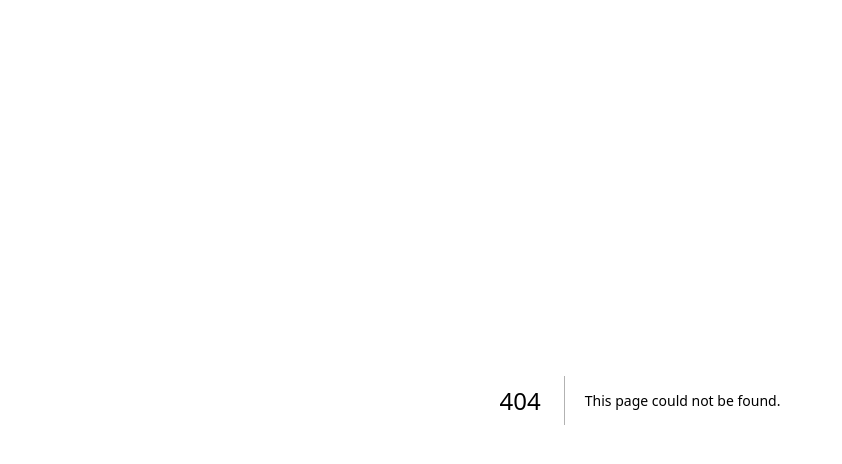
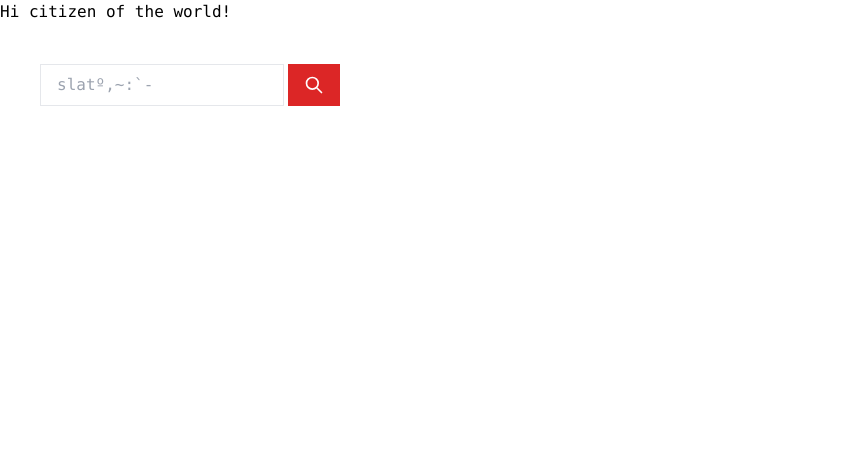
Before and after one commit to JJJJJJJJJJJJJJJl/ImageSearchEngine, a Next.js app in the folder web/: page /search in a window 1280 px wide. Before the commit this address had no page. Shown: the top 464 px of the page, without its empty margins (0-842 px from the left). Built offline with nearby package versions, Linux system fonts and the light colour scheme.

Commit message:
serch/query page added

```diff
--- a/web/pages/index.tsx
+++ b/web/pages/index.tsx
@@ -77,9 +77,9 @@ export default function Home(): ReactElement{
                 {/*
                     TODO: create component for button (add it to searchbar component aswell);
                 */}
-                {/* <Link href="/search"> */}
+                <Link href="/search">
                     <button onClick={send_images} className="px-4 py-3 m-1 text-slate-600 bg-pink-200">Submit</button>
-                {/* </Link> */}
+                </Link>
             </div>
             <div className="flex flex-wrap overflow-y-scroll h-96 mt-10">
                 {/*
--- /dev/null
+++ b/web/pages/search.tsx
@@ -0,0 +1,13 @@
+import {ReactElement, useEffect, useState} from 'react';
+import SearchBar from '../components/SearchBar';
+
+
+export default function Home(): ReactElement{
+
+    return (
+    <div>
+        <h1>Hi citizen of the world!</h1>
+        <SearchBar ph={"slatº,~:`-"}></SearchBar>
+    </div>
+    );
+};
```
